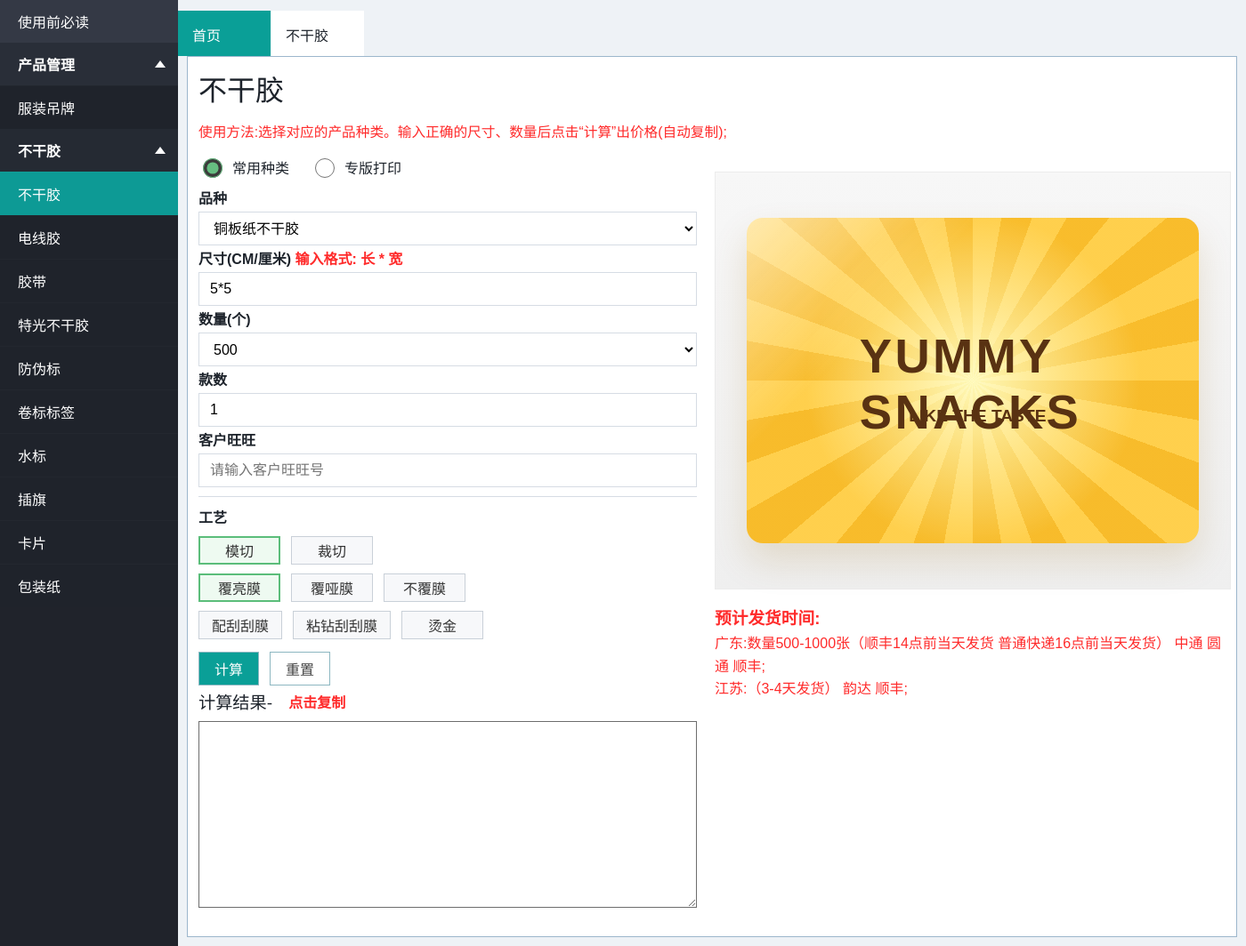
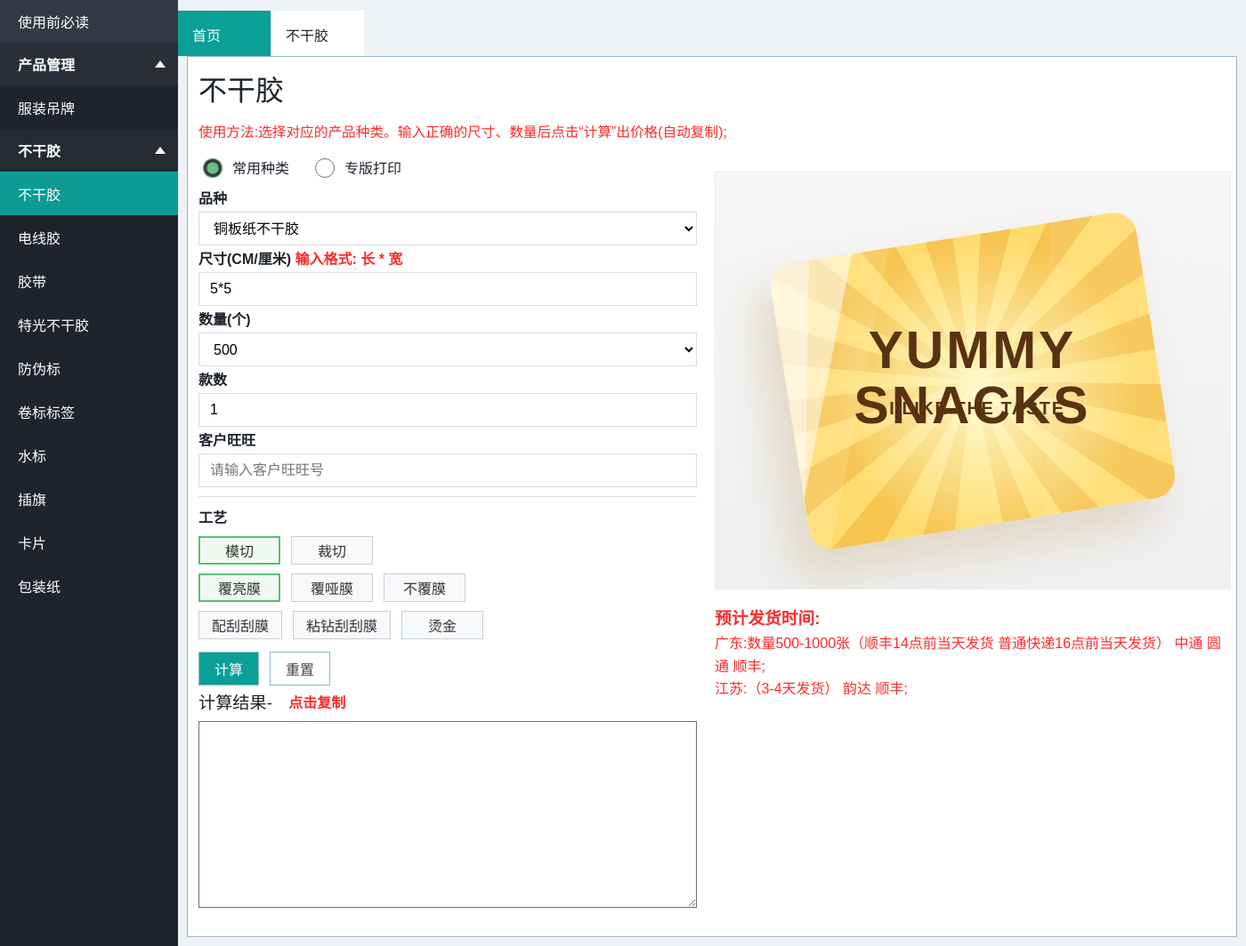
Before and after one commit to s0gy/lu_store, a Flask app: page / in a window 1400 px wide. Shown: the part 58-1122 px from the top of the page at 89% size. Run offline with Flask 3, Linux system fonts and the light colour scheme.

Commit message:
2026-06-11

```diff
--- a/static/style.css
+++ b/static/style.css
@@ -357,47 +357,63 @@ textarea {
   min-height: 470px;
   background: linear-gradient(180deg, #f7f7f7, #efefef);
   border: 1px solid #ececec;
+  overflow: hidden;
 }
 
 .preview-card {
   position: relative;
-  width: 88%;
-  aspect-ratio: 1 / 0.72;
-  border-radius: 18px;
+  width: 72%;
+  aspect-ratio: 1 / 0.78;
+  border-radius: 26px;
   background:
-    linear-gradient(135deg, rgba(255, 255, 255, 0.55), transparent 30%),
-    repeating-conic-gradient(from 200deg, rgba(255, 205, 67, 0.95) 0deg 10deg, rgba(248, 183, 26, 0.92) 10deg 20deg);
-  box-shadow: 0 20px 40px rgba(150, 98, 5, 0.16);
+    linear-gradient(110deg, rgba(255, 255, 255, 0.58) 0 18%, rgba(255, 255, 255, 0.12) 18% 26%, transparent 26%),
+    repeating-conic-gradient(from 185deg, rgba(255, 219, 107, 0.98) 0deg 11deg, rgba(246, 194, 72, 0.96) 11deg 22deg);
+  box-shadow: -22px 26px 48px rgba(150, 98, 5, 0.18);
   overflow: hidden;
+  transform: rotate(-9deg);
+  transform-origin: center;
 }
 
 .preview-card::before {
   content: "";
   position: absolute;
   inset: 0;
-  background: radial-gradient(circle at 50% 50%, rgba(255, 243, 177, 0.95), transparent 60%);
+  background: radial-gradient(circle at 52% 54%, rgba(255, 244, 188, 0.96), transparent 62%);
   mix-blend-mode: screen;
+}
+
+.preview-card::after {
+  content: "";
+  position: absolute;
+  inset: 0;
+  background:
+    linear-gradient(100deg, rgba(255, 255, 255, 0.42) 0 10%, transparent 10% 68%, rgba(255, 255, 255, 0.08) 68% 100%);
+  pointer-events: none;
 }
 
 .preview-badge,
 .preview-note {
   position: absolute;
   left: 50%;
-  transform: translateX(-50%);
+  transform: translateX(-50%) rotate(9deg);
   z-index: 1;
   color: #593212;
   font-weight: 700;
+  text-align: center;
+  width: 80%;
 }
 
 .preview-badge {
-  top: 34%;
-  font-size: clamp(2rem, 4.2vw, 3.4rem);
-  letter-spacing: 0.06em;
+  top: 30%;
+  font-size: clamp(2.2rem, 4.2vw, 3.9rem);
+  letter-spacing: 0.05em;
+  line-height: 1.05;
 }
 
 .preview-note {
-  top: 58%;
-  font-size: 1.2rem;
+  top: 56%;
+  font-size: 1.25rem;
+  letter-spacing: 0.08em;
 }
 
 .shipping-note {
```
